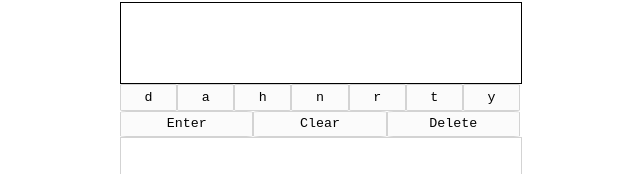
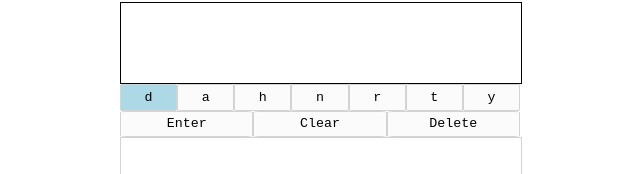
Before and after one commit to JohnCampi/word-game, a plain HTML site: page index.html in a window 1280 px wide. Shown: the part 128-302 px from the top of the page, without its empty margins (319-959 px from the left). Drawn offline with Linux system fonts and the light colour scheme.

Commit message:
Update style.css

```diff
--- a/style.css
+++ b/style.css
@@ -16,6 +16,10 @@ body{
   background-color: lightgray;
   color: lightgray;
   border: .5px solid gray;
+}
+
+#mainLetter{
+  background-color: lightblue;
 }
 
 .li{
```
